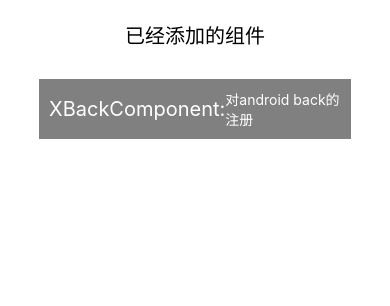
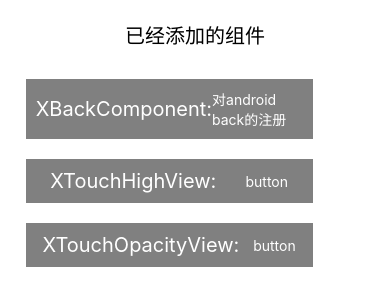
Before and after one commit to 7449/react-native-widget, a React Native app: screen / in a window 390 px wide. Shown: the top 306 px of the page. Built offline with nearby package versions, Linux system fonts and the light colour scheme.

Commit message:
ADD Touch Widget

```diff
--- a/App.js
+++ b/App.js
@@ -1,17 +1,38 @@
 import React from 'react';
-import {StyleSheet, Text, View} from 'react-native';
-import {XBackComponent} from "./widget/component/index";
+import {Alert, ScrollView, StyleSheet, Text, View} from 'react-native';
+import {XBackComponent, XTouchHighView, XTouchOpacityView} from "./widget/component/index";
 
 export default class App extends XBackComponent {
     render() {
         return (
             <View style={styles.container}>
                 <Text style={styles.title}>{'已经添加的组件'}</Text>
-                <View style={styles.itemContent}>
-                    <Text style={styles.item}>{'XBackComponent:'}</Text>
-                    <Text style={styles.childItem}>{'对android back的注册'}</Text>
-                </View>
-
+                <ScrollView>
+                    <View style={styles.itemContent}>
+                        <Text style={styles.item}>{'XBackComponent:'}</Text>
+                        <Text style={styles.childItem}>{'对android back的注册'}</Text>
+                    </View>
+                    <View style={styles.itemContent}>
+                        <XTouchHighView
+                            activeOpacity={0.5}
+                            underlayColor={'yellow'}
+                            pressTimePress={() => Alert.alert('请勿快速点击')}
+                            onPress={() => Alert.alert('click')}>
+                            <Text style={styles.item}>{'XTouchHighView:'}</Text>
+                        </XTouchHighView>
+                        <Text style={styles.childItem}>{'button'}</Text>
+                    </View>
+                    <View style={styles.itemContent}>
+                        <XTouchOpacityView
+                            activeOpacity={0.5}
+                            underlayColor={'yellow'}
+                            pressTimePress={() => Alert.alert('请勿快速点击')}
+                            onPress={() => Alert.alert('click')}>
+                            <Text style={styles.item}>{'XTouchOpacityView:'}</Text>
+                        </XTouchOpacityView>
+                        <Text style={styles.childItem}>{'button'}</Text>
+                    </View>
+                </ScrollView>
             </View>
         );
     }
--- a/widget/component/index.js
+++ b/widget/component/index.js
@@ -1,5 +1,9 @@
 import XBackComponent from "./lib/XBackComponent";
+import XTouchOpacityView from "./lib/XTouchOpacityView";
+import XTouchHighView from "./lib/XTouchHighView";
 
 export {
     XBackComponent,
+    XTouchOpacityView,
+    XTouchHighView,
 };
--- /dev/null
+++ b/widget/component/lib/XTouchHighView.js
@@ -0,0 +1,45 @@
+import {TouchableHighlight} from 'react-native';
+import React, {Component} from "react";
+import PropTypes from "prop-types";
+
+export default class XTouchHighView extends Component {
+
+    static propTypes = {
+        disabled: PropTypes.bool,
+        activeOpacity: PropTypes.number,
+        underlayColor: PropTypes.string,
+        pressTime: PropTypes.number,
+        pressTimePress: PropTypes.func.isRequired,
+        onPress: PropTypes.func.isRequired,
+        object: PropTypes.object,
+        style: PropTypes.object,
+    };
+
+    static defaultProps = {
+        disabled: false,
+        activeOpacity: 0.8,
+        underlayColor: 'white',
+        pressTime: 2000,
+        style: {},
+    };
+
+    render() {
+        let lastPressTime = 1;
+        const {disabled, activeOpacity, underlayColor, onPress, pressTime, pressTimePress, object, style} = this.props;
+        return <TouchableHighlight
+            style={style}
+            disabled={disabled}
+            activeOpacity={activeOpacity}
+            underlayColor={underlayColor}
+            onPress={() => {
+                let curTime = new Date().getTime();
+                if (curTime - lastPressTime > pressTime) {
+                    lastPressTime = curTime;
+                    onPress(object);
+                } else {
+                    pressTimePress();
+                }
+            }}>{this.props.children}</TouchableHighlight>
+    }
+
+}
--- /dev/null
+++ b/widget/component/lib/XTouchOpacityView.js
@@ -0,0 +1,45 @@
+import {TouchableOpacity} from 'react-native';
+import React, {Component} from "react";
+import PropTypes from "prop-types";
+
+export default class XTouchOpacityView extends Component {
+
+    static propTypes = {
+        disabled: PropTypes.bool,
+        activeOpacity: PropTypes.number,
+        underlayColor: PropTypes.string,
+        pressTime: PropTypes.number,
+        pressTimePress: PropTypes.func.isRequired,
+        onPress: PropTypes.func.isRequired,
+        object: PropTypes.object,
+        style: PropTypes.object,
+    };
+
+    static defaultProps = {
+        disabled: false,
+        activeOpacity: 0.8,
+        underlayColor: 'white',
+        pressTime: 2000,
+        style: {},
+    };
+
+    render() {
+        let lastPressTime = 1;
+        const {disabled, activeOpacity, underlayColor, onPress, pressTime, pressTimePress, object, style} = this.props;
+        return <TouchableOpacity
+            style={style}
+            disabled={disabled}
+            activeOpacity={activeOpacity}
+            underlayColor={underlayColor}
+            onPress={() => {
+                let curTime = new Date().getTime();
+                if (curTime - lastPressTime > pressTime) {
+                    lastPressTime = curTime;
+                    onPress(object);
+                } else {
+                    pressTimePress();
+                }
+            }}>{this.props.children}</TouchableOpacity>
+    }
+
+}
```
